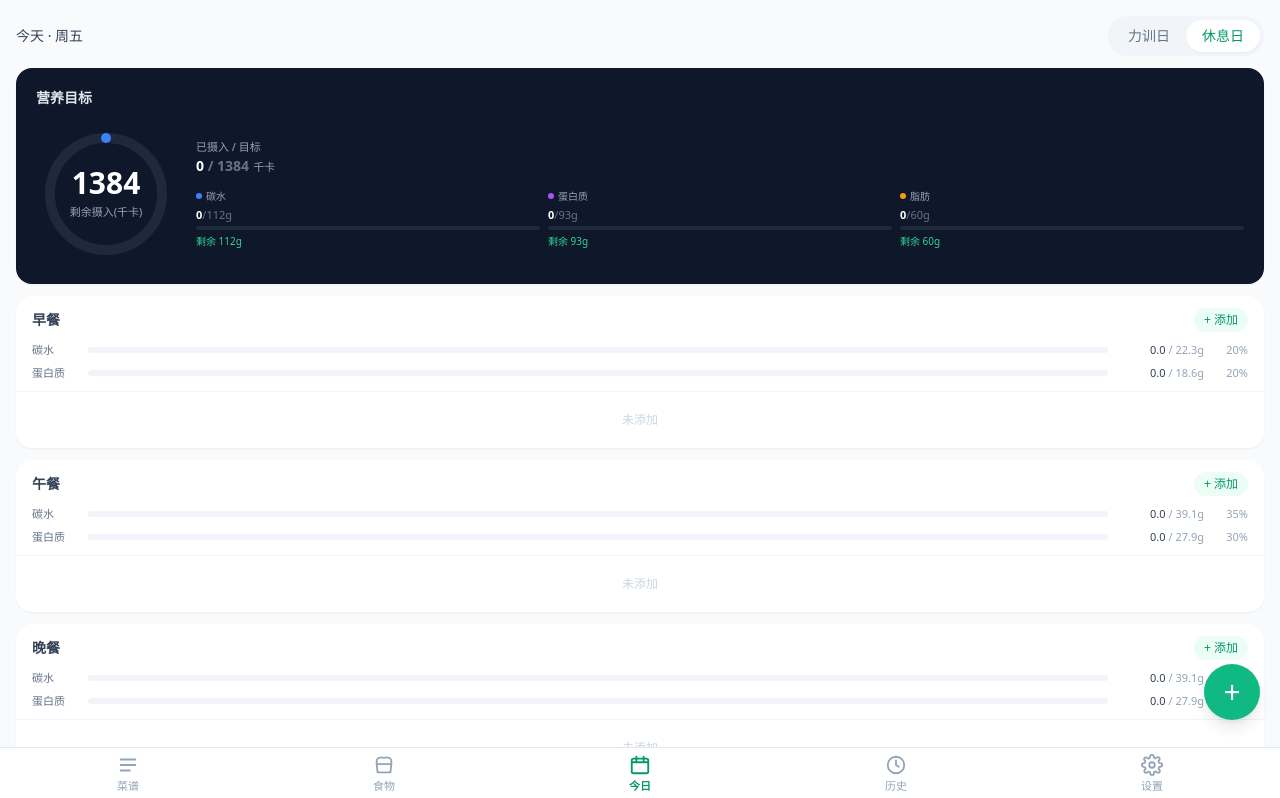
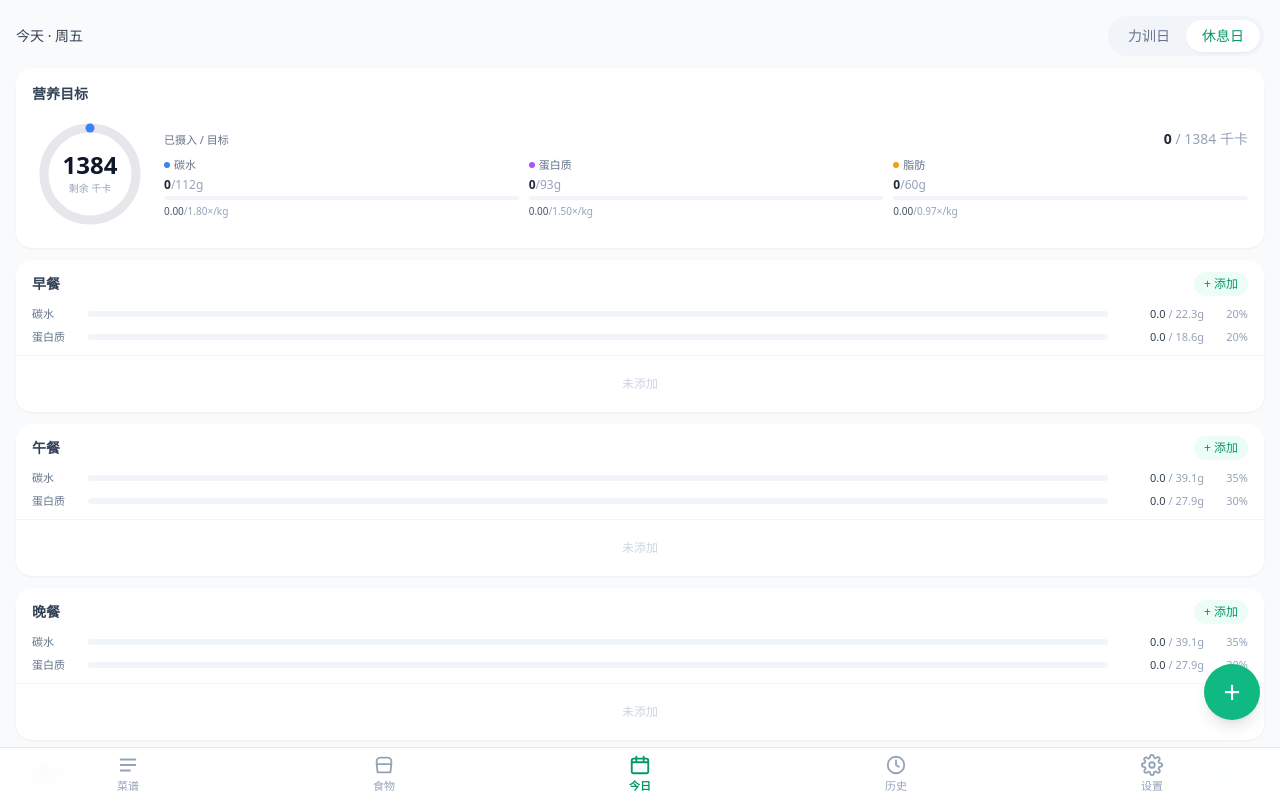
Before and after one commit to jooxer/nutrition-tracker, a Vue app: page /#/ in a window 1280 px wide. Shown: the top 798 px of the page. Built offline with nearby package versions, Linux system fonts and the light colour scheme.

Commit message:
ui: lighter today header, smaller ring, /kg multipliers per macro

```diff
--- a/src/components/MetabolicDial.vue
+++ b/src/components/MetabolicDial.vue
@@ -14,12 +14,15 @@ const overKcal = computed(() => props.kcal > props.targets.kcal);
 const kcalPct = computed(() => props.targets.kcal > 0 ? Math.min(props.kcal / props.targets.kcal, 1) : 0);
 
 const macros = computed(() => [
-  { key: 'carb',    label: '碳水', color: '#3b82f6', cur: props.totals.carb,    tgt: props.targets.carb },
-  { key: 'protein', label: '蛋白质', color: '#a855f7', cur: props.totals.protein, tgt: props.targets.protein },
-  { key: 'fat',     label: '脂肪', color: '#f59e0b', cur: props.totals.fat,     tgt: props.targets.fat }
+  { key: 'carb',    label: '碳水',   color: '#3b82f6', cur: props.totals.carb,    tgt: props.targets.carb,
+    mul: props.muls?.carb,    tmul: props.targetMuls?.carb },
+  { key: 'protein', label: '蛋白质', color: '#a855f7', cur: props.totals.protein, tgt: props.targets.protein,
+    mul: props.muls?.protein, tmul: props.targetMuls?.protein },
+  { key: 'fat',     label: '脂肪',   color: '#f59e0b', cur: props.totals.fat,     tgt: props.targets.fat,
+    mul: props.muls?.fat,     tmul: props.targetMuls?.fat }
 ]);
 
-const R = 56;
+const R = 46;
 const C = 2 * Math.PI * R;
 function dasharray(p: number) {
   return `${C * Math.min(Math.max(p, 0), 1)} ${C}`;
@@ -27,51 +30,51 @@ function dasharray(p: number) {
 </script>
 
 <template>
-  <div class="rounded-2xl bg-slate-900 text-white p-5 shadow-sm">
-    <div class="text-sm font-semibold text-slate-200 mb-4">营养目标</div>
+  <div class="rounded-2xl bg-white p-4 shadow-sm">
+    <div class="text-sm font-semibold text-slate-700 mb-3">营养目标</div>
 
-    <div class="flex items-center gap-5">
-      <!-- big kcal ring -->
+    <div class="flex items-center gap-4">
+      <!-- kcal ring -->
       <div class="relative flex-shrink-0">
-        <svg width="140" height="140" viewBox="0 0 140 140">
-          <circle cx="70" cy="70" :r="R" stroke="#1e293b" stroke-width="10" fill="none" />
-          <circle cx="70" cy="70" :r="R" :stroke="overKcal ? '#ef4444' : '#3b82f6'" stroke-width="10" fill="none"
+        <svg width="116" height="116" viewBox="0 0 116 116">
+          <circle cx="58" cy="58" :r="R" stroke="#e5e7eb" stroke-width="9" fill="none" />
+          <circle cx="58" cy="58" :r="R" :stroke="overKcal ? '#ef4444' : '#3b82f6'" stroke-width="9" fill="none"
             stroke-linecap="round" :stroke-dasharray="dasharray(kcalPct)"
-            transform="rotate(-90 70 70)" />
+            transform="rotate(-90 58 58)" />
         </svg>
         <div class="absolute inset-0 flex flex-col items-center justify-center">
-          <div class="text-3xl font-bold tabular-nums leading-none">{{ remainingKcal }}</div>
-          <div class="text-[11px] text-slate-400 mt-1.5">剩余摄入(千卡)</div>
+          <div class="text-2xl font-bold tabular-nums leading-none text-slate-900">{{ remainingKcal }}</div>
+          <div class="text-[10px] text-slate-400 mt-1">剩余 千卡</div>
         </div>
       </div>
 
-      <!-- right side: kcal current/target + macros -->
-      <div class="flex-1 min-w-0 space-y-3">
-        <div>
-          <div class="text-[11px] text-slate-400">已摄入 / 目标</div>
-          <div class="text-sm font-semibold tabular-nums">
-            {{ Math.round(kcal) }}<span class="text-slate-500"> / {{ Math.round(targets.kcal) }}</span>
-            <span class="text-[11px] text-slate-400 font-normal ml-1">千卡</span>
-          </div>
+      <!-- right side -->
+      <div class="flex-1 min-w-0 space-y-2">
+        <div class="flex items-baseline justify-between gap-2">
+          <span class="text-[11px] text-slate-500">已摄入 / 目标</span>
+          <span class="text-sm font-semibold tabular-nums text-slate-800">
+            {{ Math.round(kcal) }}<span class="text-slate-400 font-normal"> / {{ Math.round(targets.kcal) }} 千卡</span>
+          </span>
         </div>
 
-        <div class="grid grid-cols-3 gap-2">
-          <div v-for="m in macros" :key="m.key" class="space-y-1">
-            <div class="flex items-center gap-1">
+        <div class="grid grid-cols-3 gap-2.5">
+          <div v-for="m in macros" :key="m.key">
+            <div class="flex items-center gap-1 mb-1">
               <span class="w-1.5 h-1.5 rounded-full" :style="{ background: m.color }"></span>
-              <span class="text-[10px] text-slate-400">{{ m.label }}</span>
+              <span class="text-[11px] text-slate-500">{{ m.label }}</span>
             </div>
-            <div class="text-[11px] tabular-nums leading-tight">
-              <span class="font-semibold">{{ m.cur.toFixed(0) }}</span><span class="text-slate-500">/{{ m.tgt.toFixed(0) }}g</span>
+            <div class="text-[12px] tabular-nums leading-tight text-slate-800">
+              <span class="font-semibold">{{ m.cur.toFixed(0) }}</span><span class="text-slate-400">/{{ m.tgt.toFixed(0) }}g</span>
             </div>
-            <div class="h-1 bg-slate-800 rounded-full overflow-hidden">
+            <div class="h-1 bg-slate-100 rounded-full overflow-hidden mt-1">
               <div class="h-full rounded-full" :style="{
                 width: Math.min(100, m.tgt > 0 ? (m.cur / m.tgt * 100) : 0) + '%',
                 background: m.color
               }"></div>
             </div>
-            <div :class="['text-[10px] tabular-nums', m.cur > m.tgt ? 'text-red-400' : 'text-emerald-400']">
-              {{ m.cur > m.tgt ? '超 ' : '剩余 ' }}{{ Math.abs(m.tgt - m.cur).toFixed(0) }}g
+            <div v-if="m.mul !== undefined && m.tmul !== undefined"
+              class="text-[10px] tabular-nums text-slate-400 mt-1">
+              <span class="text-slate-600 font-medium">{{ m.mul.toFixed(2) }}</span>/{{ m.tmul.toFixed(2) }}<span class="text-slate-400">×/kg</span>
             </div>
           </div>
         </div>
```
